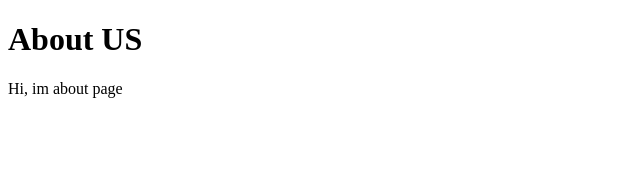
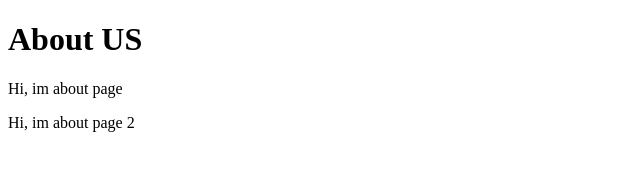
Before and after one commit to mdemon899/learning-git, a plain HTML site: page about.html in a window 1280 px wide. Shown: the whole page, without its empty margins (0-640 px from the left). Drawn offline with Linux system fonts and the light colour scheme.

Commit message:
add paragraph

```diff
--- a/about.html
+++ b/about.html
@@ -10,6 +10,7 @@
 <body>
     <h1>About US</h1>
     <p>Hi, im about page</p>
+    <p>Hi, im about page 2</p>
 </body>
 
 </html>
```
